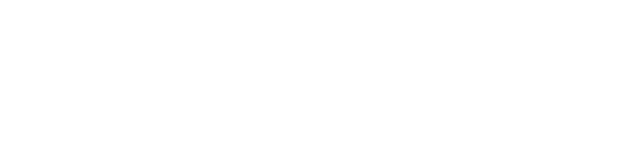
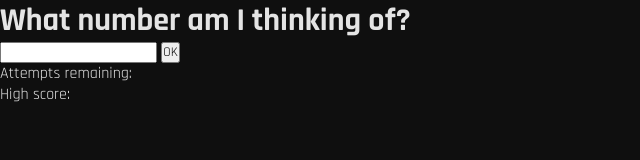
Before and after one commit to trayan-iliev/guess-the-number, a plain HTML site: page index.html in a window 1280 px wide. Shown: the whole page, without its empty margins (0-640 px from the left). Drawn offline with Linux system fonts and the light colour scheme.

Commit message:
Added project skeleton

```diff
--- a/index.html
+++ b/index.html
@@ -5,6 +5,21 @@
     <meta name="viewport" content="width=device-width, initial-scale=1.0" />
     <title>Guess the number</title>
     <link rel="icon" type="image/x-icon" href="/img/favicon.svg" />
+    <link href="/style.css" rel="stylesheet" />
+    <link rel="preconnect" href="https://fonts.googleapis.com" />
+    <link rel="preconnect" href="https://fonts.gstatic.com" crossorigin />
+    <link
+      href="https://fonts.googleapis.com/css2?family=Rajdhani:wght@300;400;500;600;700&display=swap"
+      rel="stylesheet"
+    />
   </head>
-  <body></body>
+  <body>
+    <h1>What number am I thinking of?</h1>
+    <input type="text" /> <button>OK</button>
+
+    <div class="score">
+      <p>Attempts remaining:</p>
+      <p>High score:</p>
+    </div>
+  </body>
 </html>
--- /dev/null
+++ b/style.css
@@ -0,0 +1,11 @@
+* {
+  margin: 0;
+  padding: 0;
+  box-sizing: border-box;
+  font-family: "Rajdhani", sans-serif;
+}
+
+body {
+  background-color: #0f0f0f;
+  color: #e4e4e4;
+}
```
